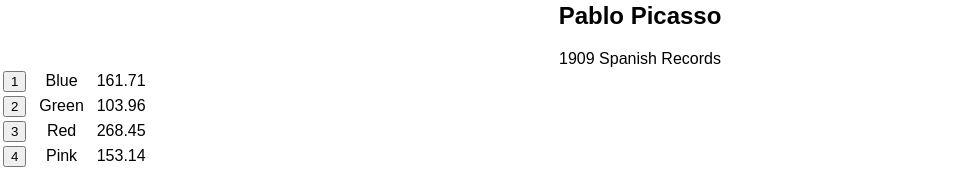
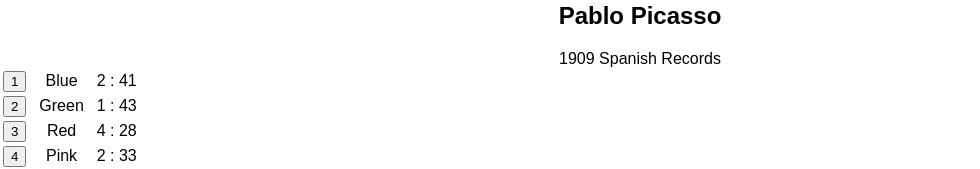
Before and after one commit to cahcnc91/bloc-jams-react, a React (Create React App) app: page /album/the-colors in a window 1280 px wide. Shown: the part 722-891 px from the top of the page, without its empty margins (0-980 px from the left). Built offline with nearby package versions, Linux system fonts and the light colour scheme.

Commit message:
fixed time <10 seconds and song duration on left

```diff
--- a/src/components/Album.js
+++ b/src/components/Album.js
@@ -100,6 +100,9 @@
       const time = n;
       let minutes = parseInt(time/ 60);
       let seconds = parseInt( time% 60);
+      if (seconds < 10) {
+        return minutes + ' :0' + seconds;
+      }
       return minutes + ' : ' + seconds;
     }
 
@@ -160,7 +163,7 @@
                     {this.state.isHovered && this.state.currentIndexHovered === index? <IsMusicPlaying isPlaying={this.state.isPlaying}/> : <button>{index+1}</button> }
                 </td>
                 <td>{song.title}</td>
-                <td>{song.duration}</td>
+                <td>{this.formatTime(song.duration)}</td>
               </tr>
               )
             }
```
